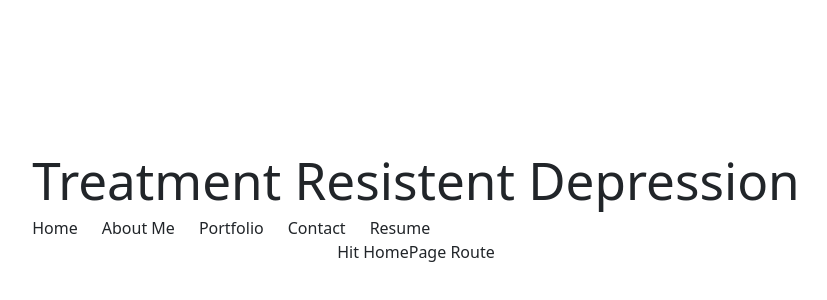
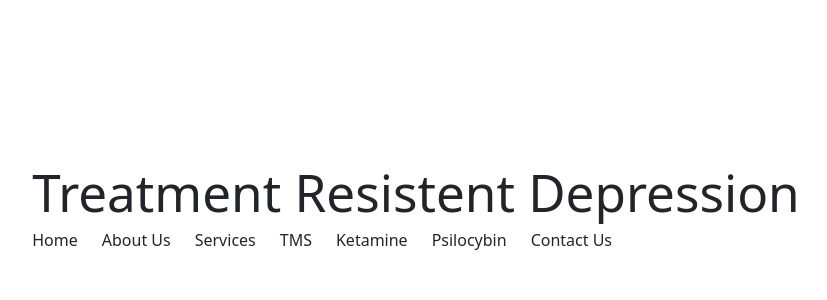
Before and after one commit to Revelin911/dementia, a React (Vite) app: page / in a window 1280 px wide. Shown: the part 192-492 px from the top of the page, without its empty margins (224-1051 px from the left). Built offline with nearby package versions, Linux system fonts and the light colour scheme.

Commit message:
changing tabs/routes

```diff
--- a/src/components/Footer.jsx
+++ b/src/components/Footer.jsx
@@ -4,7 +4,7 @@
 function Footer() {
     return (
         <footer className="footer">
-            © 2025 My Portfolio
+            © 2025 Zenith Mental Health
         </footer>
     );
 }
--- a/src/components/Header.jsx
+++ b/src/components/Header.jsx
@@ -1,5 +1,5 @@
 //appears on multiple pages
-// import { useState } from 'react';
+
 import { Link } from 'react-router-dom'
 
 const Header = () => {
@@ -12,17 +12,24 @@ const Header = () => {
                         <Link to="/">Home</Link>
                     </li>
                     <li>
-                        <Link to="/about">About Me</Link>
+                        <Link to="/about">About Us</Link>
                         </li>
                     <li>
-                        <Link to="/projects">Portfolio</Link>
+                        <Link to="/services">Services</Link>
                         </li>
                         <li>
-                            <Link to="/contact">Contact</Link>
+                        <Link to="/tms">TMS</Link>
+                        </li>
+                        <li>
+                            <Link to="/ketamine">Ketamine</Link>
+                        </li>
+                        <li>
+                            <Link to="psilocybin">Psilocybin</Link>
+                        </li>
+                        <li>
+                            <Link to="/contact">Contact Us</Link>
                             </li>
-                    <li>
-                        <Link to="/resume">Resume</Link>
-                        </li>
+
                 </ul>
             </nav>
         </header>
--- a/src/pages/Home.jsx
+++ b/src/pages/Home.jsx
@@ -3,7 +3,7 @@
 
 function Home() {
     return (
-        <div>Hit HomePage Route</div>
+        <div></div>
     )
 }
 
```
